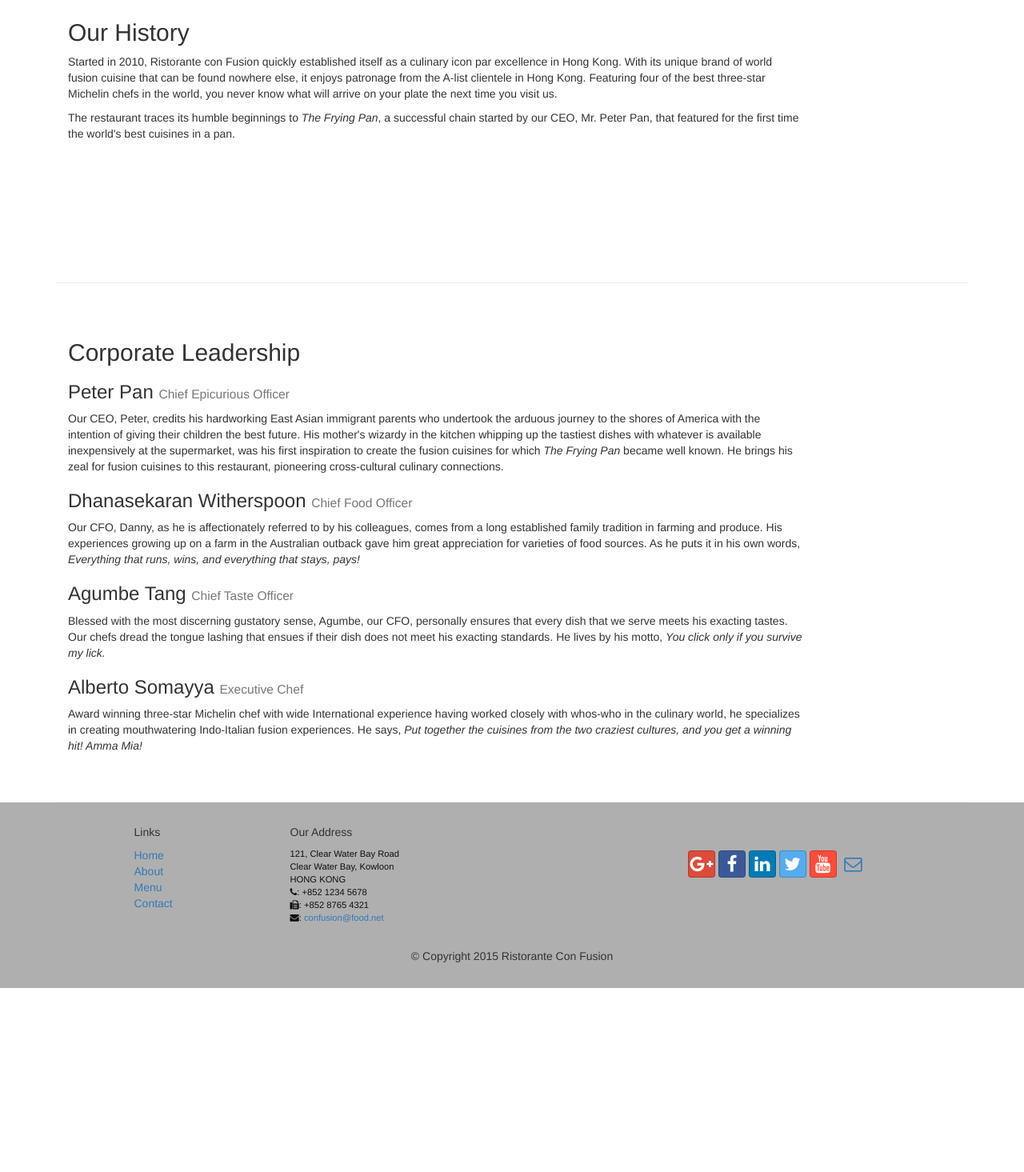
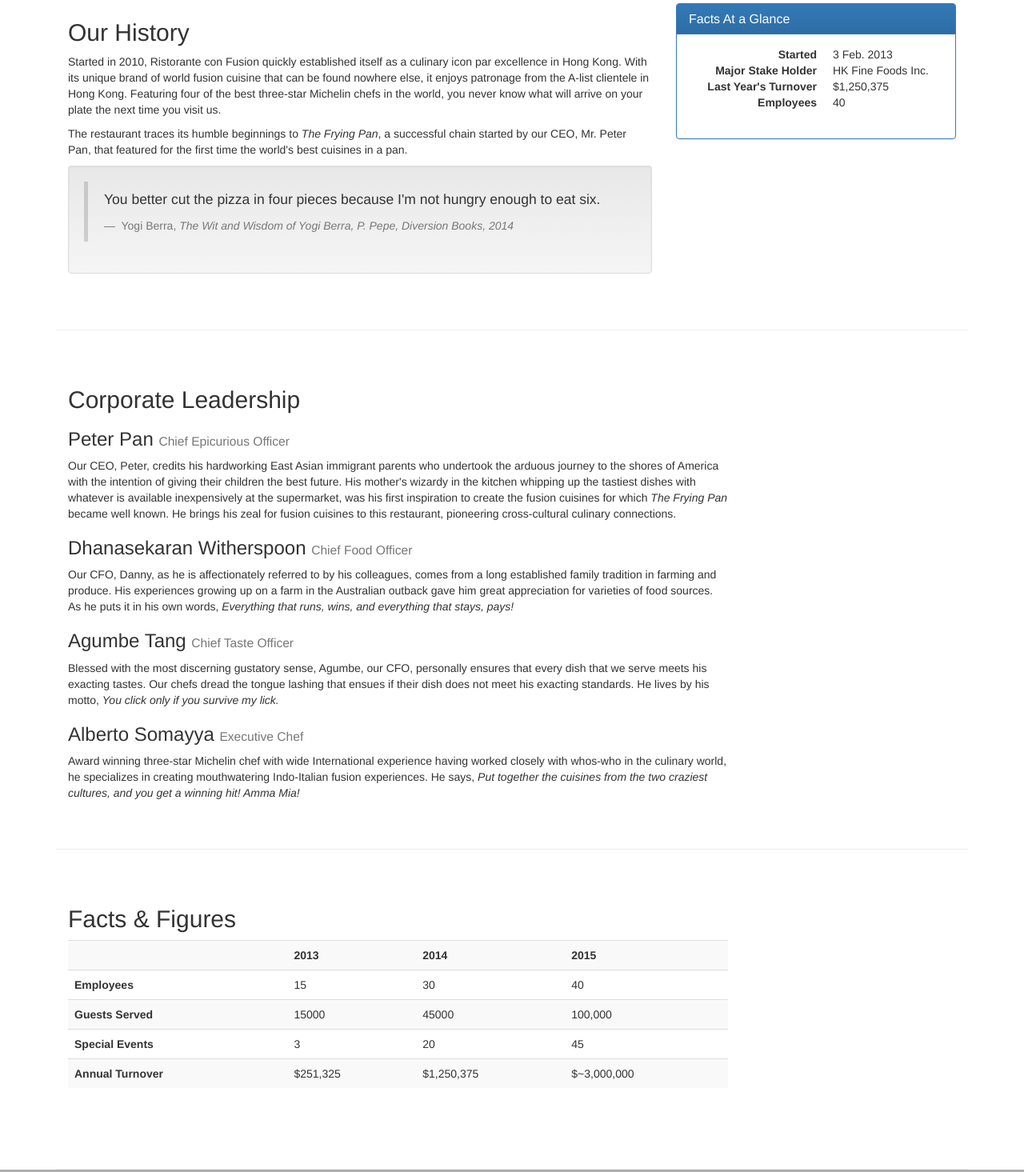
Before and after one commit to cafeamanda/Ristorante-ConFusion, a plain HTML site: page aboutus.html in a window 1280 px wide. Shown: the part 649-2114 px from the top of the page at 80% size. Before the commit the page ends 1884 px from the top, so only its background shows below. Drawn offline with nearby package versions, Linux system fonts and the light colour scheme.

Commit message:
New features in aboutus.html

```diff
--- a/aboutus.html
+++ b/aboutus.html
@@ -26,7 +26,7 @@
 
 <body>
 
-  <!-- Navigation bar -->
+  <!-- navigation bar -->
   <nav class="navbar navbar-inverse navbar-fixed-top" role="navigation">
     <div class="container">
       <div class="navbar-header">
@@ -61,10 +61,10 @@
         </ul>
       </div>
     </div>
-  </nav>
+  </nav><!-- end of navigation bar -->
 
+  <!-- jumbotron-->
   <header class="jumbotron">
-    <!-- Main component for a primary marketing message or call to action -->
     <div class="container">
       <div class="row row-header">
         <div class="col-xs-12 col-sm-8">
@@ -76,8 +76,9 @@
         </div>
       </div>
     </div>
-  </header>
+  </header><!-- end of jumbotron-->
 
+  <!-- main container -->
   <div class="container">
     <div class="row">
       <div class="col-sm-12 col-xs-12">
@@ -93,18 +94,46 @@
     </div>
 
     <div class="row row-content">
-      <div class="col-sm-10 col-xs-12">
+      <div class="col-sm-8 col-xs-12">
         <h2>Our History</h2>
         <p>Started in 2010, Ristorante con Fusion quickly established itself as a culinary icon par excellence in Hong Kong. With its unique brand of world fusion cuisine that can be found nowhere else, it enjoys patronage from the A-list clientele in Hong Kong.  Featuring four of the best three-star Michelin chefs in the world, you never know what will arrive on your plate the next time you visit us.</p>
         <p>The restaurant traces its humble beginnings to <em>The Frying Pan</em>, a successful chain started by our CEO, Mr. Peter Pan, that featured for the first time the world's best cuisines in a pan.</p>
+        <!-- well -->
+        <div class="well">
+          <blockquote>
+            <p>You better cut the pizza in four pieces because I'm not hungry enough to eat six.</p>
+            <footer>
+              Yogi Berra,
+              <cite title="Source Title">The Wit and Wisdom of Yogi Berra, P. Pepe, Diversion Books, 2014</cite>
+            </footer>
+          </blockquote>
+        </div><!-- end of well -->
       </div>
-      <div>
-        <p style="padding:20px;"></p>
-      </div>
+
+      <!-- panel -->
+      <div class="col-sm-4 col-xs-12">
+        <div class="panel panel-primary">
+          <div class="panel-heading">
+            <h3 class="panel-title">Facts At a Glance</h3>
+          </div>
+          <div class="panel-body">
+            <dl class="dl-horizontal">
+              <dt>Started</dt>
+              <dd>3 Feb. 2013</dd>
+              <dt>Major Stake Holder</dt>
+              <dd>HK Fine Foods Inc.</dd>
+              <dt>Last Year's Turnover</dt>
+              <dd>$1,250,375</dd>
+              <dt>Employees</dt>
+              <dd>40</dd>
+            </dl>
+          </div>
+        </div>
+      </div><!-- end of panel -->
     </div>
 
     <div class="row row-content">
-      <div class="col-sm-10 col-xs-12">
+      <div class="col-sm-9 col-xs-12">
         <h2>Corporate Leadership</h2>
         <h3>Peter Pan <small>Chief Epicurious Officer</small></h3>
         <p>Our CEO, Peter, credits his hardworking East Asian immigrant parents who undertook the arduous journey to the shores of America with the intention of giving their children the best future. His mother's wizardy in the kitchen whipping up the tastiest dishes with whatever is available inexpensively at the supermarket, was his first inspiration to create the fusion cuisines for which <em>The Frying Pan</em> became well known. He brings his zeal for fusion cuisines to this restaurant, pioneering cross-cultural culinary connections.</p>
@@ -119,7 +148,51 @@
         <p style="padding:20px;"></p>
       </div>
     </div>
-  </div>
+
+    <!-- table -->
+    <div class="row row-content">
+      <div class="col-xs-12 col-sm-9">
+        <h2>Facts &amp; Figures</h2>
+        <div class="table-responsive">
+          <table class="table table-striped">
+            <tr>
+              <td>&nbsp;</td>
+              <th>2013</th>
+              <th>2014</th>
+              <th>2015</th>
+            </tr>
+            <tr>
+              <th>Employees</th>
+              <td>15</td>
+              <td>30</td>
+              <td>40</td>
+            </tr>
+            <tr>
+              <th>Guests Served</th>
+              <td>15000</td>
+              <td>45000</td>
+              <td>100,000</td>
+            </tr>
+            <tr>
+              <th>Special Events</th>
+              <td>3</td>
+              <td>20</td>
+              <td>45</td>
+            </tr>
+            <tr>
+              <th>Annual Turnover</th>
+              <td>$251,325</td>
+              <td>$1,250,375</td>
+              <td>$~3,000,000</td>
+            </tr>
+          </table>
+        </div>
+      </div>
+      <div class="col-xs-12 col-sm-3">
+        <p style="padding:20px;"></p>
+      </div>
+    </div><!-- end of table-->
+  </div><!-- end of main container -->
 
   <footer class="row-footer">
     <div class="container">
```
